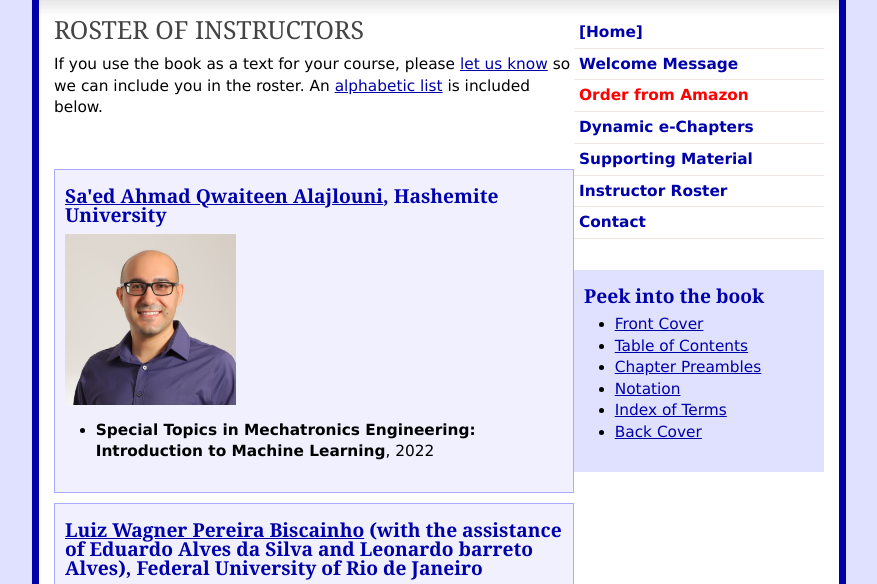
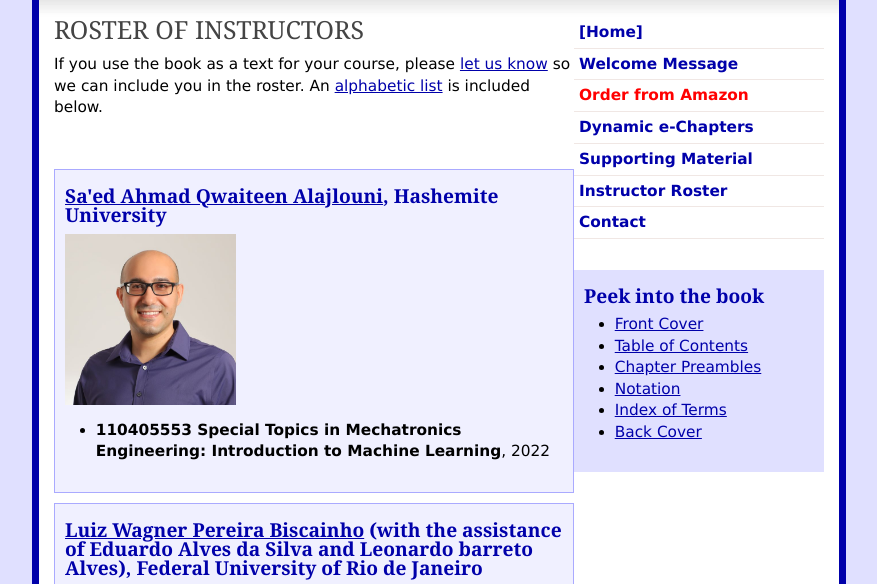
Before and after one commit to amlbook/amlbook.github.io, a plain HTML site: page roster.html in a window 1280 px wide. Shown: the part 207-791 px from the top of the page, without its empty margins (201-1078 px from the left). Drawn offline with Linux system fonts and the light colour scheme.

Commit message:
add course number

```diff
--- a/roster.html
+++ b/roster.html
@@ -32,7 +32,7 @@
 <img src="images/alajlouni.jpg" height="171" alt="Saed Ahmad Qwaiteen Alajlouni" id="saed-alajlouni-picture" />
 <p></p>
 <ul>
-<li><b>Special Topics in Mechatronics Engineering: Introduction to Machine Learning</b>, 2022</li>
+<li><b>110405553 Special Topics in Mechatronics Engineering: Introduction to Machine Learning</b>, 2022</li>
 </ul>
     </ul>
   </div>
```
